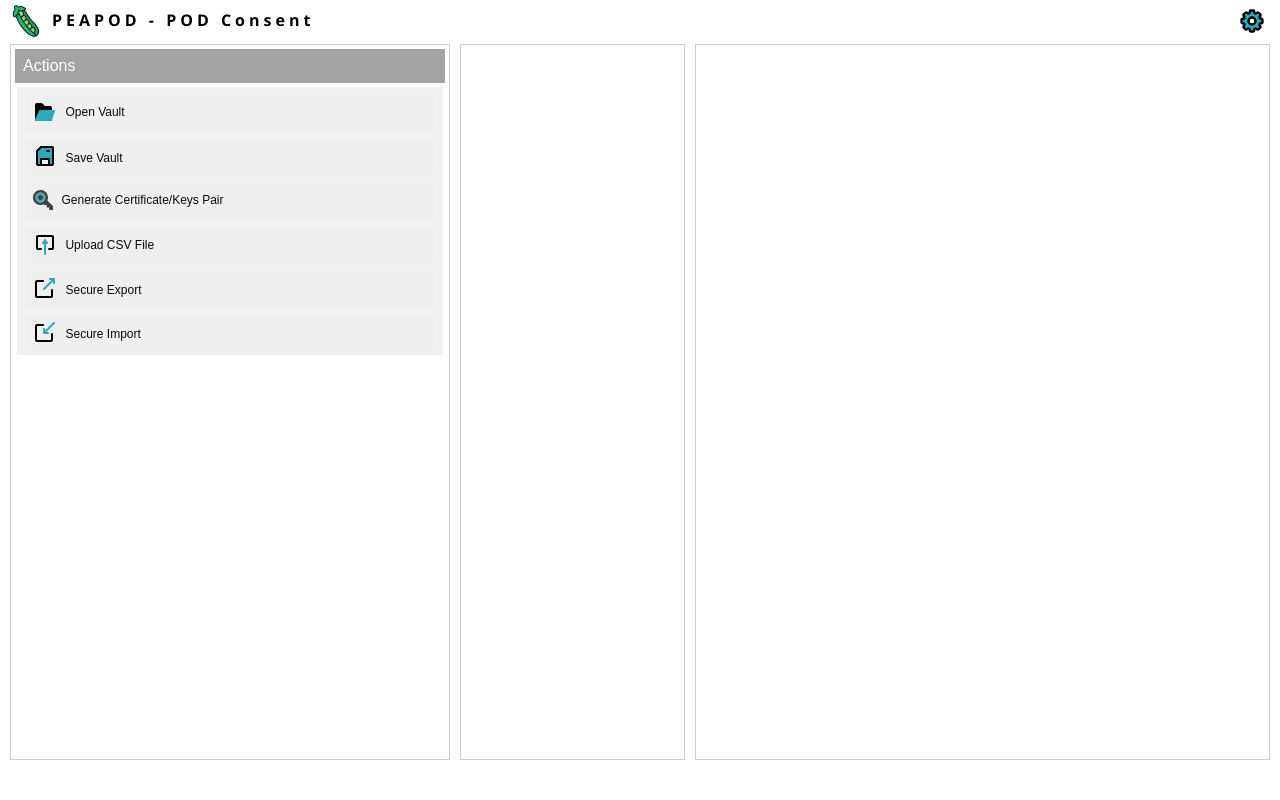
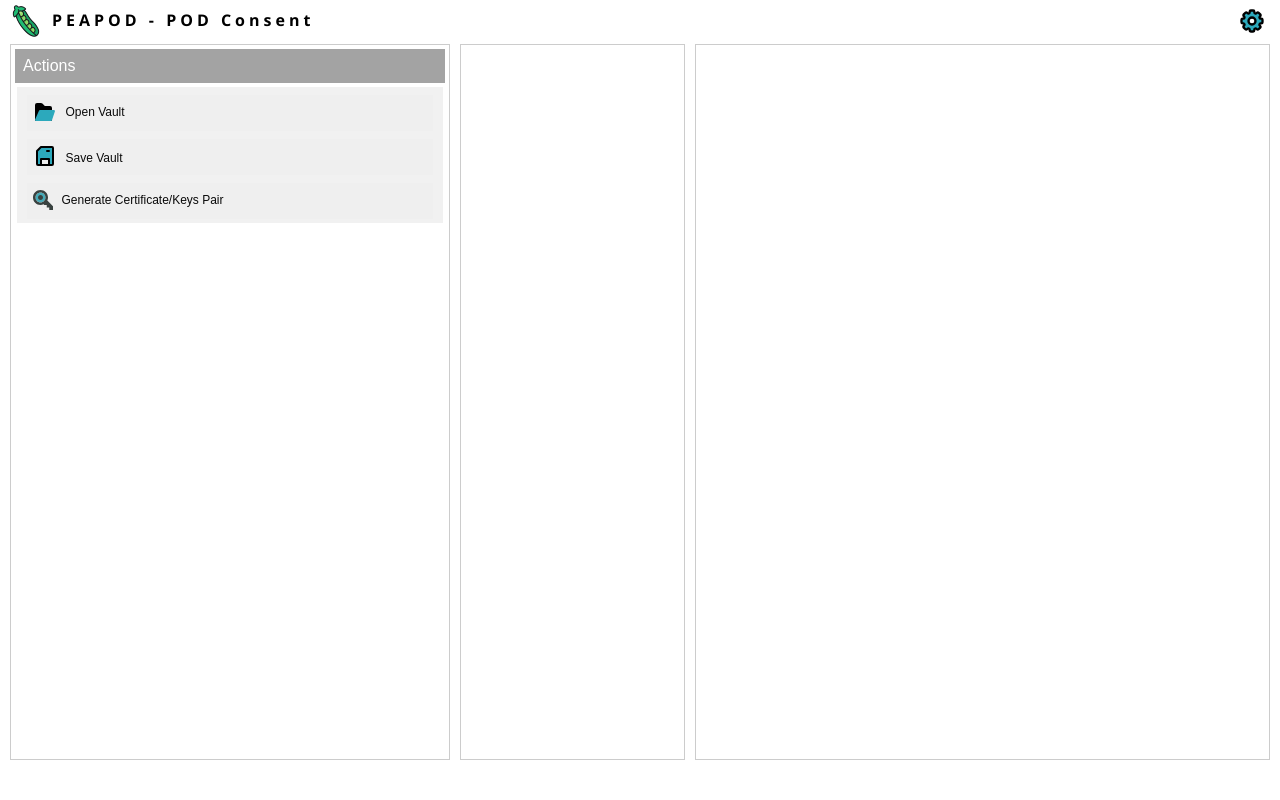
Before and after one commit to neilsextra/peapod, a Flask app: page / in a window 1280 px wide. Run offline with Flask 3, Linux system fonts and the light colour scheme.

Commit message:
Updated UI

```diff
--- a/templates/index.html
+++ b/templates/index.html
@@ -252,36 +252,6 @@
                                 </button>
                             </td>
                         </tr>
-                        <tr>
-                            <td>
-                                <button class="collapsible-menu" id="upload-file">
-                                    <img src="{{url_for( 'static', filename='images/upload.svg')}}"
-                                        style="width:24px; height:24px; margin-top:4px; margin-right:4px;"></img>
-                                    <label for="upload-file" style="position:relative; top:-8px;">Upload
-                                        CSV File</label>
-                                </button>
-                            </td>
-                        </tr>
-                        <tr>
-                            <td>
-                                <button class="collapsible-menu" id="encrypted-export">
-                                    <img src="{{url_for( 'static', filename='images/secure-export.svg')}}"
-                                        style="width:24px; height:24px; margin-top:2px; margin-right:4px;"></img>
-                                    <label for="encrypted-export" style="position:relative; top:-6px;">Secure
-                                        Export</label>
-                                </button>
-                            </td>
-                        </tr>
-                        <tr>
-                            <td>
-                                <button class="collapsible-menu" id="encrypted-import">
-                                    <img src="{{url_for( 'static', filename='images/secure-import.svg')}}"
-                                        style="width:24px; height:24px; margin-top:2px; margin-right:4px;"></img>
-                                    <label for="encrypted-import" style="position:relative; top:-6px;">Secure
-                                        Import</label>
-                                </button>
-                            </td>
-                        </tr>
                     </table>
                 </div>
 
```
